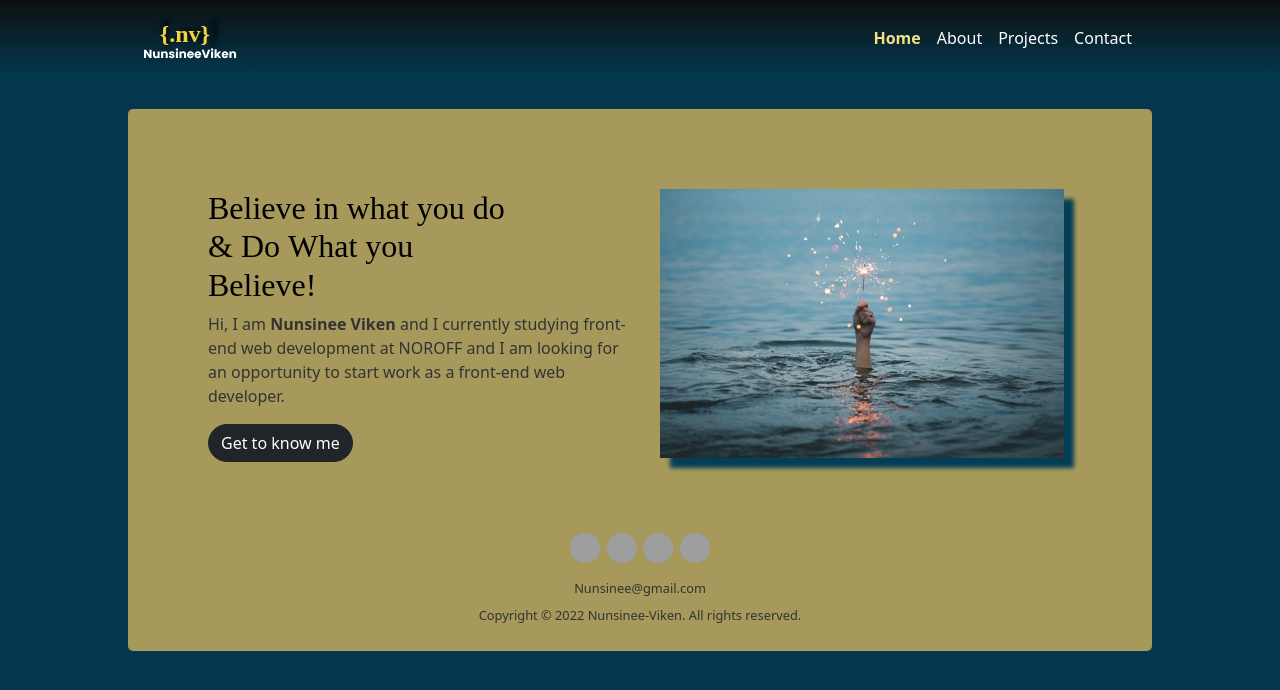
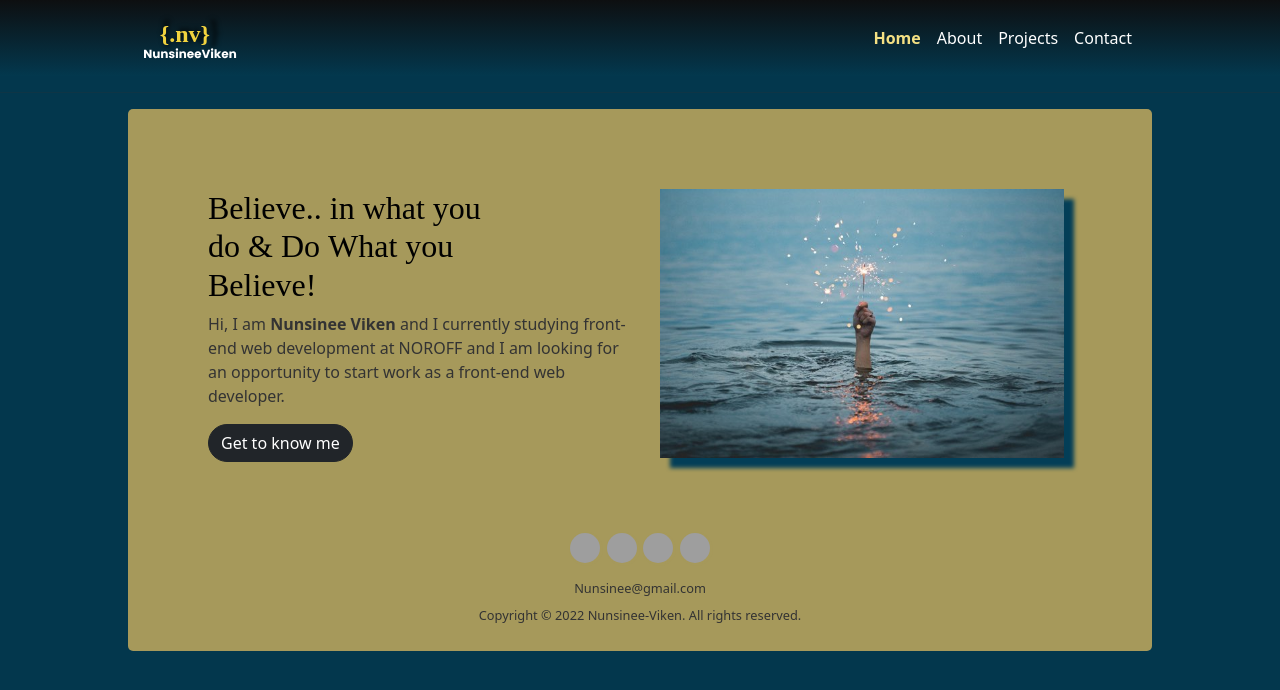
Before and after one commit to nunsinee/portfolioweb, a React (Create React App) app: page / in a window 1280 px wide. Shown: the top 690 px of the page. Built offline with nearby package versions, Linux system fonts and the light colour scheme; grey boxes are pictures that could not be loaded; a web font is replaced by a local one.

Commit message:
update index

```diff
--- a/package.json
+++ b/package.json
@@ -23,6 +23,7 @@
     "react-router-dom": "^5.3.0",
     "react-scripts": "5.0.0",
     "source-map-resolve": "^0.6.0",
+    "tar": "^6.1.11",
     "web-vitals": "^2.1.3"
   },
   "scripts": {
--- a/src/components/home/HomeDetail.js
+++ b/src/components/home/HomeDetail.js
@@ -4,7 +4,7 @@ function HomeDetail() {
 	return (
 		<div className="col-lg-6 col-sm-12">
 			<h1 className="display-5">
-				<span className="spaceLetter">Believe</span>
+				<span className="spaceLetter">Believe..</span>
 				<span className="spaceLetter">in</span>
 				<span className="spaceLetter">what</span>
 				<span className="spaceLetter">you</span>
```
Also changed, not shown: 1 other file (tests, documents, lock files or other folders).
